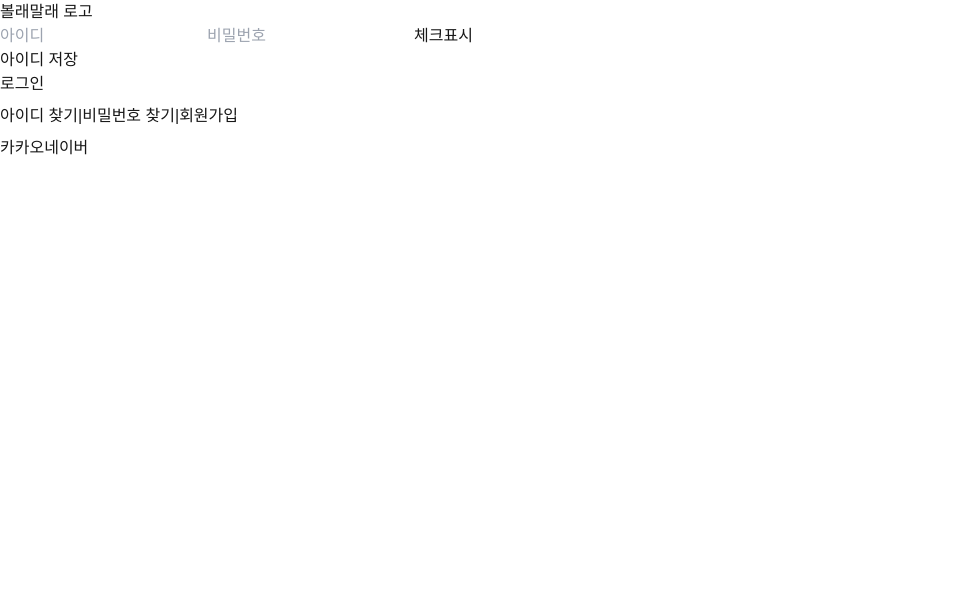
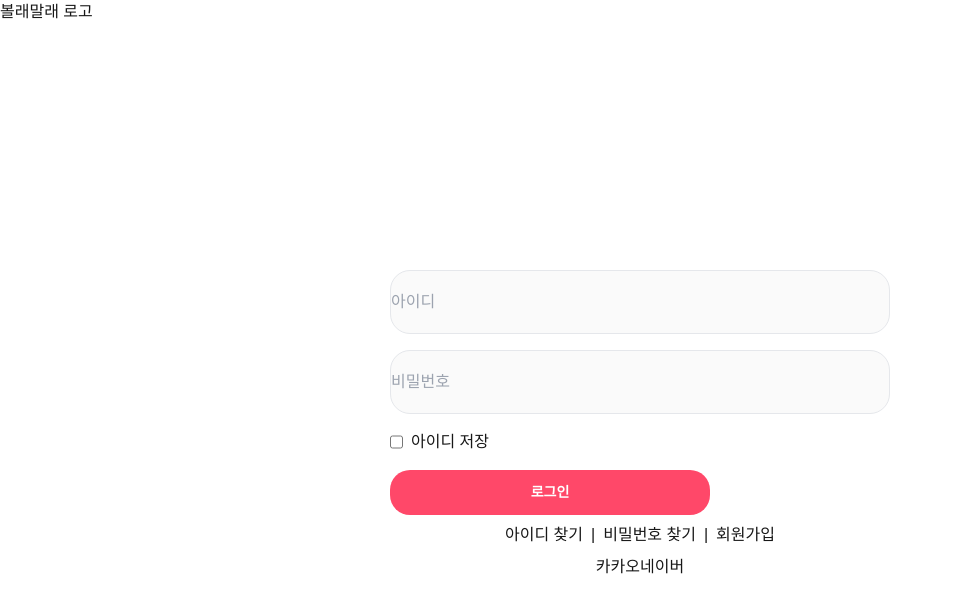
Before and after one commit to bolmal/front-end, a Next.js app: page /login in a window 1280 px wide. Shown: the top 612 px of the page, without its empty margins (0-953 px from the left). Built offline with nearby package versions, Linux system fonts and the light colour scheme.

Commit message:
feat : 로그인 페이지 UI

```diff
--- a/src/app/login/page.tsx
+++ b/src/app/login/page.tsx
@@ -3,9 +3,12 @@ import LoginForm from '@/components/login-form';
 export default function Login() {
     return (
         <div>
-            <div>
-                <h1>볼래말래 로고</h1>
-                <LoginForm></LoginForm>
+            <h1>볼래말래 로고</h1>
+            <div className="flex justify-center items-center min-h-screen">
+                <div className="w-full max-w-md mx-auto p-6">
+                    <LoginForm></LoginForm>
+                </div>
+
                 <div></div>
             </div>
         </div>
--- a/src/components/login-form.tsx
+++ b/src/components/login-form.tsx
@@ -1,12 +1,13 @@
 'use client';
 
 import { useForm } from 'react-hook-form';
+import Button from './button';
 
 export default function LoginForm() {
     const { register } = useForm();
     return (
-        <div className="flex flex-col gap-2">
-            <form>
+        <div className="flex flex-col gap-2 justify-center items-center">
+            <form className="flex flex-col gap-4">
                 <input
                     {...register('id', {
                         required: true,
@@ -15,13 +16,21 @@ export default function LoginForm() {
                     })}
                     placeholder="아이디"
                     type="text"
+                    className="bg-bg-default w-[500px] h-[64px] rounded-[20px] border-[1px]"
                 />
-                <input placeholder="비밀번호" type="password" />
-                <button>체크표시</button>
-                <p>아이디 저장</p>
-                <button type="submit">로그인</button>
+                <input
+                    {...register('password', { required: true, minLength: 8, maxLength: 16 })}
+                    placeholder="비밀번호"
+                    type="password"
+                    className="bg-bg-default w-[500px] h-[64px] rounded-[20px] border-[1px]"
+                />
+                <div className="flex flex-row gap-2">
+                    <input type="checkbox" />
+                    <p>아이디 저장</p>
+                </div>
+                <Button size="large">로그인</Button>
             </form>
-            <div className="flex">
+            <div className="flex flex-row gap-2">
                 <button>아이디 찾기</button>
                 <p>|</p>
                 <button>비밀번호 찾기</button>
```
